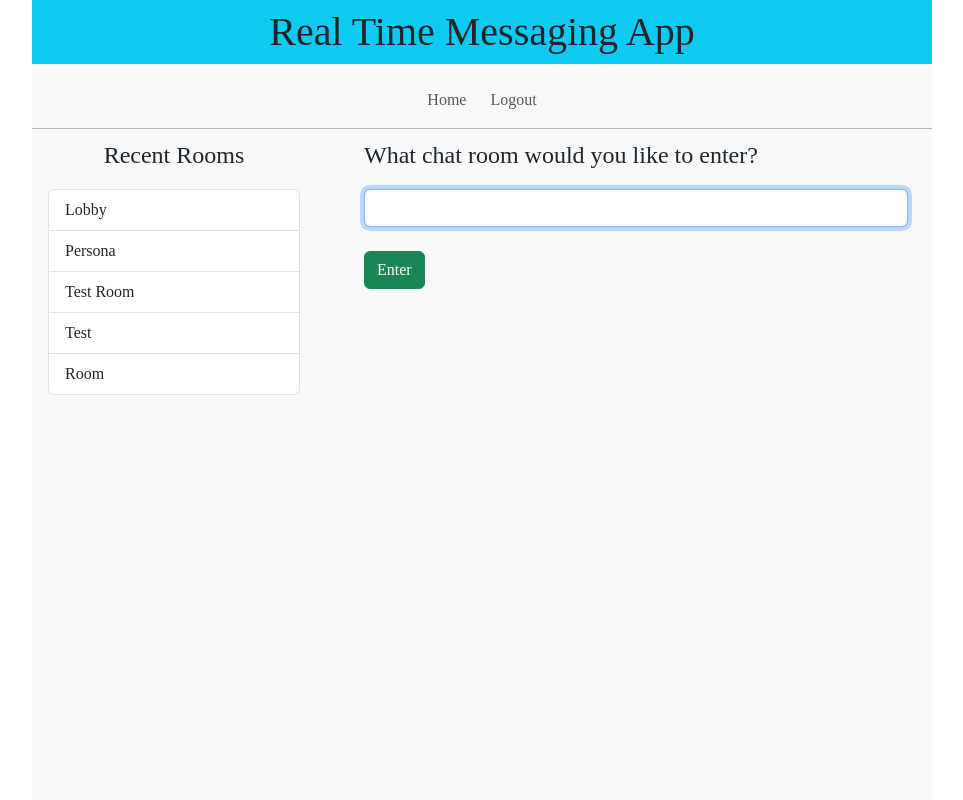
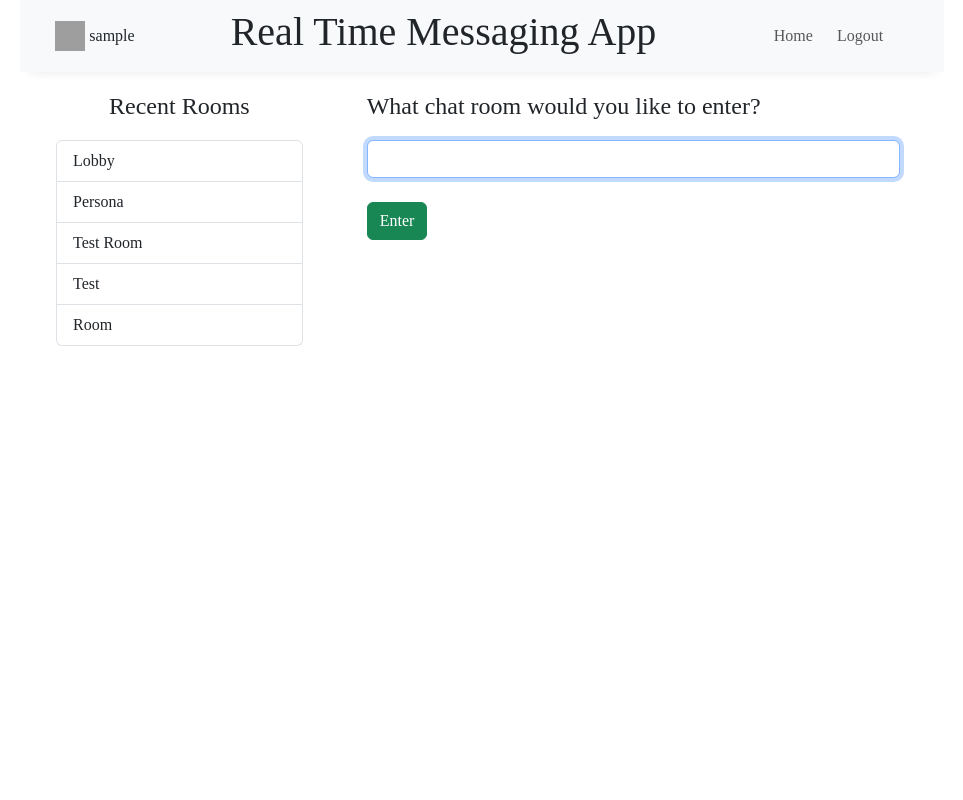
Before and after one commit to Sabbir1039/Real-time-chat-app-DJango, a Django app: page /chat/ in a window 1280 px wide. Shown: the whole page, without its empty margins (158-1121 px from the left). Run offline with Django 5.2, Linux system fonts and the light colour scheme; the visitor is signed in with stand-in values (Sample User, id 1); some libraries are stand-ins or nearby versions; grey boxes are pictures that could not be loaded.

Commit message:
css style modified

```diff
--- a/chatapp/templates/chatapp/base.html
+++ b/chatapp/templates/chatapp/base.html
@@ -16,16 +16,37 @@
             box-sizing: border-box;
             font-family: 'Times New Roman', Times, serif;
         }
+
+        .header {
+            box-shadow: rgba(33, 35, 38, 0.1) 0px 10px 10px -10px;
+        }
+
+        .user-info {
+            display: flex;
+            flex-direction: row;
+            justify-content: center;
+            align-items: center;
+        }
     </style>
     {% block style %}
     {% endblock %}
 
 </head>
 <body>
-    <div class="container bg-light p-0" style="max-width: 900px; height: 100vh;">
-        <h1 class="text-center p-2 bg-info">Real Time Messaging App</h1>
+    <div class="container p-0" style="max-width: 900px; height: 100vh;">
 
-        <nav class="navbar navbar-expand navbar-light bg-light" style="border-bottom: 1px solid #b4b4b4;">
+        <div class="row header bg-light">
+            <div class="col-sm-2 user-info">
+                <img src="{% static 'chatapp/images/default.png' %}" alt="user image" height="30px" width="30px">
+                <p class="p-0 my-0 mx-1">{{ request.user }}</p>
+            </div>
+
+            <div class="col-md-7">
+                <h1 class="title text-center p-2 bordered">Real Time Messaging App</h1>
+            </div>
+
+            <div class="col-sm-3 d-flex  align-items-center justify-content-center">
+                <nav class="navbar navbar-expand navbar-light">
                     <div class="collapse navbar-collapse justify-content-center" id="navbarNav">
                         <ul class="navbar-nav">
                         <li class="nav-item mx-1">
@@ -37,8 +58,12 @@
                         </ul>
                     </div>
                 </nav>
+            </div>
+        </div>
 
-        <div class="row my-2">
+
+
+        <div class="row my-2 p-2">
 
             {% block content %}
             {% endblock %}
```
Lines whose indentation alone changed are shown as unchanged.
